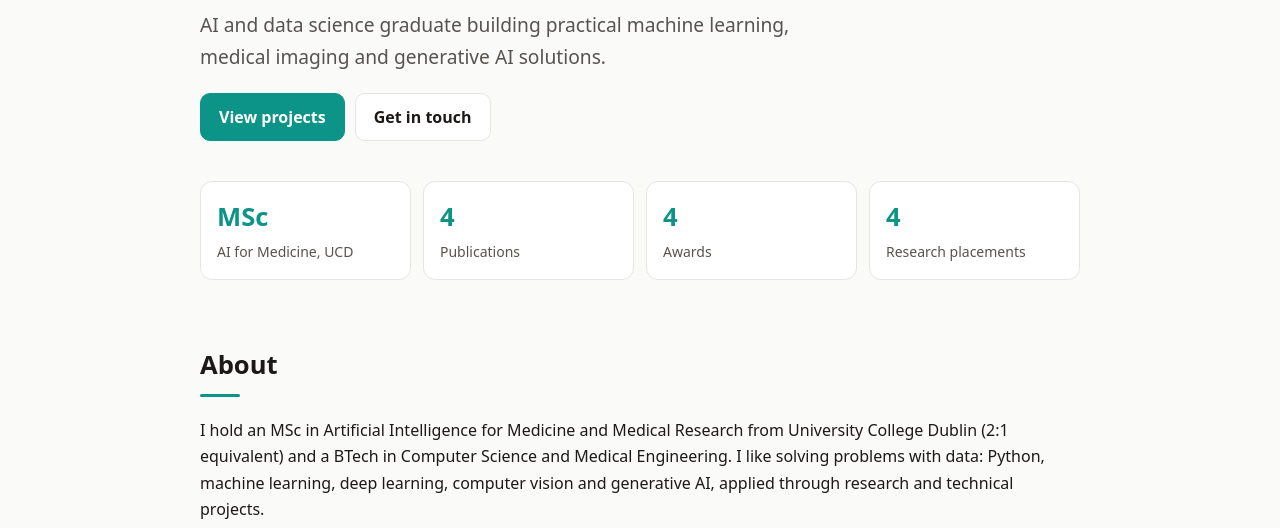
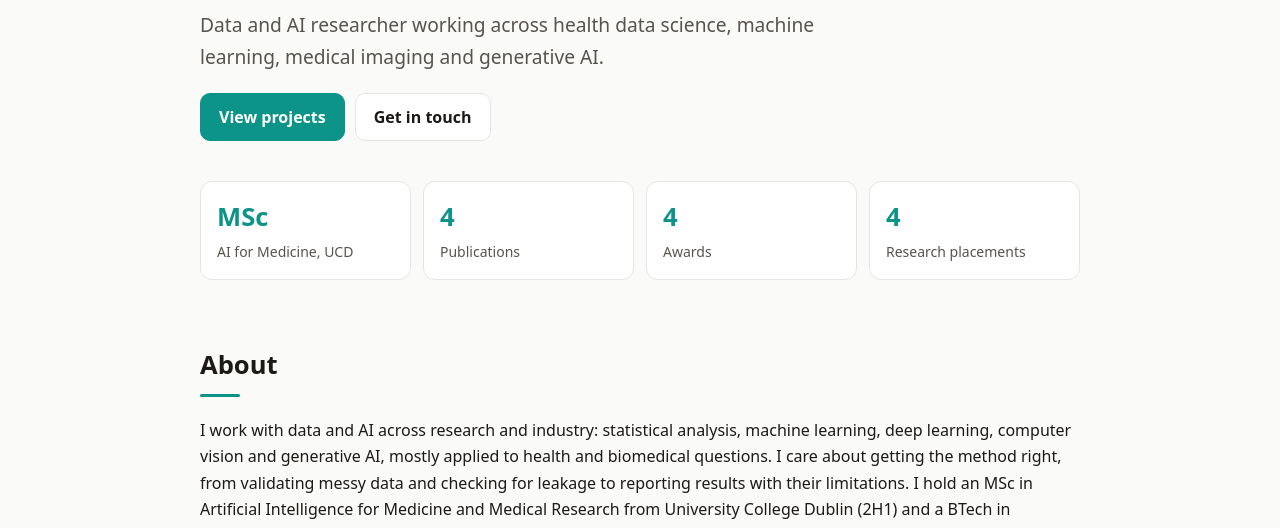
Before and after one commit to DevaharishSrikannan/DevaharishSrikannan.github.io, a plain HTML site: page index.html in a window 1280 px wide. Shown: the part 250-778 px from the top of the page. Drawn offline with Linux system fonts and the light colour scheme.

Commit message:
Broaden profile to data, research and PhD opportunities

```diff
--- a/index.html
+++ b/index.html
@@ -33,7 +33,7 @@
   <section class="hero">
     <p class="eyebrow">Dublin, Ireland</p>
     <h1>Devaharish Srikannan</h1>
-    <p class="lead">AI and data science graduate building practical machine learning, medical imaging and generative AI solutions.</p>
+    <p class="lead">Data and AI researcher working across health data science, machine learning, medical imaging and generative AI.</p>
     <div class="cta">
       <a class="btn primary" href="#projects">View projects</a>
       <a class="btn" href="#contact">Get in touch</a>
@@ -48,7 +48,7 @@
 
   <section id="about">
     <h2>About</h2>
-    <p>I hold an MSc in Artificial Intelligence for Medicine and Medical Research from University College Dublin (2:1 equivalent) and a BTech in Computer Science and Medical Engineering. I like solving problems with data: Python, machine learning, deep learning, computer vision and generative AI, applied through research and technical projects.</p>
+    <p>I work with data and AI across research and industry: statistical analysis, machine learning, deep learning, computer vision and generative AI, mostly applied to health and biomedical questions. I care about getting the method right, from validating messy data and checking for leakage to reporting results with their limitations. I hold an MSc in Artificial Intelligence for Medicine and Medical Research from University College Dublin (2H1) and a BTech in Computer Science and Medical Engineering, and I have four publications on AI in healthcare and biomedical technology.</p>
     <p>At UCD's SPHERE Research Group I worked on data analysis, validation and technical reporting for healthcare research datasets. Today I work in Trust and Safety at Accenture, where I make evidence-based decisions on ambiguous cases and evaluate AI output quality, which has given me hands-on experience of human-in-the-loop AI.</p>
   </section>
 
@@ -158,7 +158,7 @@
 
   <section id="contact">
     <h2>Contact</h2>
-    <p>Open to graduate roles in AI, machine learning and data science. The best way to reach me is by email or LinkedIn.</p>
+    <p>Open to data and AI roles, research positions and PhD opportunities in machine learning, health data science and medical AI. The best way to reach me is by email or LinkedIn.</p>
     <div class="cta">
       <a class="btn primary" href="mailto:devaharishsrikannan@gmail.com">devaharishsrikannan@gmail.com</a>
       <a class="btn" href="https://www.linkedin.com/in/devaharish-srikannan-a624001ab/" target="_blank" rel="noopener">LinkedIn</a>
```
